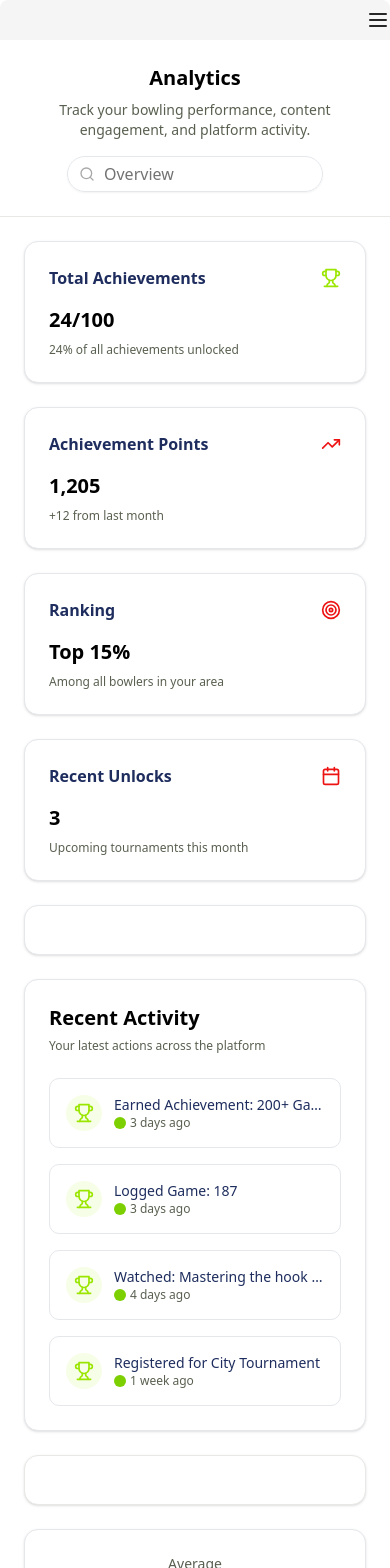
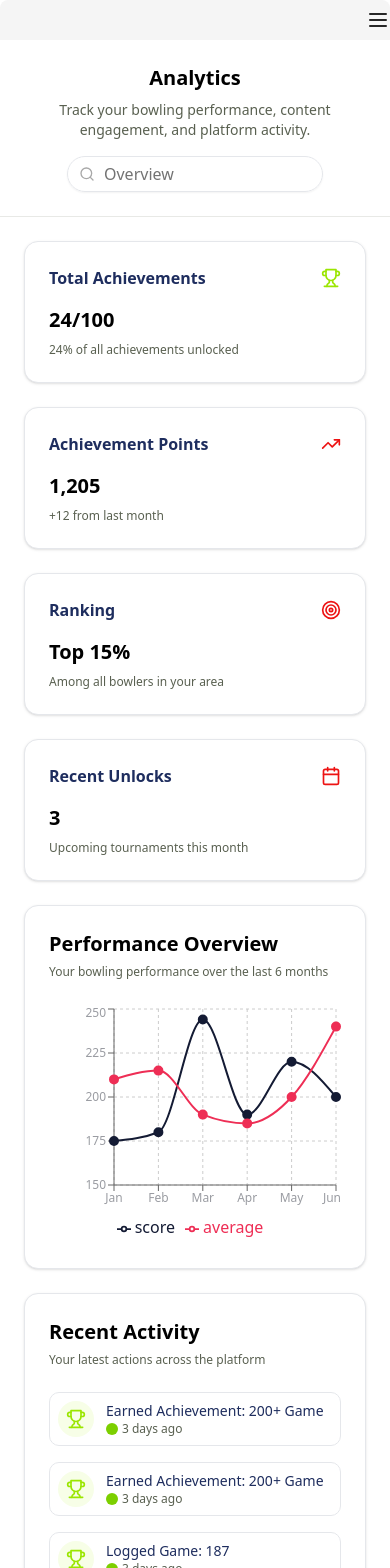
Before and after one commit to rahul3507/Bowler-website, a React (Vite) app: page /dashboard/analytics in a window 390 px wide. Shown: the top 1568 px of the page. Built offline with nearby package versions, Linux system fonts and the light colour scheme.

Commit message:
feat: add recharts library and implement performance overview and recent activity charts in Analytics component

```diff
--- a/package.json
+++ b/package.json
@@ -30,6 +30,7 @@
     "react-hot-toast": "^2.5.2",
     "react-icons": "^5.5.0",
     "react-router-dom": "^7.6.1",
+    "recharts": "^2.15.3",
     "shadcn-ui": "^0.9.5",
     "sonner": "^2.0.4",
     "sort-by": "^0.0.2",
--- a/src/Pages/Analytics/Analytics.jsx
+++ b/src/Pages/Analytics/Analytics.jsx
@@ -4,14 +4,14 @@ import { Card, CardContent, CardHeader, CardTitle } from "@/components/ui/card"
 import { Input } from "@/components/ui/input"
 
 import {  Trophy, Calendar, Search, TrendingUp, Target } from "lucide-react"
-// import { LineChart, Line, XAxis, YAxis, ResponsiveContainer, BarChart, Bar } from "recharts"
+ import { LineChart, Line, XAxis, YAxis, ResponsiveContainer, BarChart, Bar, Tooltip, Legend, CartesianGrid } from "recharts"
 
 const performanceData = [
   { month: "Jan", score: 175, average: 210 },
   { month: "Feb", score: 180, average: 215 },
-  { month: "Mar", score: 185, average: 220 },
-  { month: "Apr", score: 190, average: 225 },
-  { month: "May", score: 195, average: 230 },
+  { month: "Mar", score: 244, average: 190 },
+  { month: "Apr", score: 190, average: 185 },
+  { month: "May", score: 220, average: 200 },
   { month: "Jun", score: 200, average: 240 },
 ]
 
@@ -52,6 +52,12 @@ const AchievementsData =[
 ]
 
 const recentActivities = [
+  {
+    type: "achievement",
+    title: "Earned Achievement: 200+ Game",
+    time: "3 days ago",
+    icon: <Trophy className="w-5 md:w-7 md:h-7  h-5 text-lime-400" />,
+  },
   {
     type: "achievement",
     title: "Earned Achievement: 200+ Game",
@@ -138,29 +144,32 @@ const Analytics = () => {
 
           </div>
 
-          <div className="grid grid-cols-1 lg:grid-cols-3 gap-6">
+          <div className="grid grid-cols-1 lg:grid-cols-3  gap-6">
             {/* Performance Overview */}
             <Card className="lg:col-span-2 border-gray-200">
-              {/* <CardHeader>
-                <CardTitle className="text-[#141b34]">Performance Overview</CardTitle>
-                <p className="text-sm text-[#707669]">Your bowling performance over the last 6 months</p>
+              <CardHeader>
+                <CardTitle className="text-primary-heading text-xl md:text-2xl">Performance Overview</CardTitle>
+                <p className="text-xs md:text-sm text-secondary">Your bowling performance over the last 6 months</p>
               </CardHeader>
               <CardContent>
-                <div className="h-80">
+                <div className="h-60 md:h-80 lg:h-96 xl:h-[470px] ">
                   <ResponsiveContainer width="100%" height="100%">
                     <LineChart data={performanceData}>
+                      <CartesianGrid strokeDasharray="3 3" />
                       <XAxis
                         dataKey="month"
-                        axisLine={false}
-                        tickLine={false}
+                        axisLine={true}
+                        tickLine={true}
                         tick={{ fill: "#9a9ca2", fontSize: 12 }}
                       />
                       <YAxis
-                        axisLine={false}
-                        tickLine={false}
+                        axisLine={true}
+                        tickLine={true}
                         tick={{ fill: "#9a9ca2", fontSize: 12 }}
                         domain={[150, 250]}
                       />
+                      <Tooltip />
+                      <Legend />
                       <Line
                         type="monotone"
                         dataKey="score"
@@ -178,19 +187,19 @@ const Analytics = () => {
                     </LineChart>
                   </ResponsiveContainer>
                 </div>
-              </CardContent> */}
+              </CardContent>
             </Card>
 
             {/* Recent Activity */}
-            <Card className="border-gray-200">
+            <Card className="border-gray-200 h-full">
               <CardHeader>
                 <CardTitle className="text-primary-heading text-xl md:text-2xl font-semibold md:font-bold ">Recent Activity</CardTitle>
                 <p className="text-xs md:text-sm text-secondary">Your latest actions across the platform</p>
               </CardHeader>
               <CardContent>
-                <div className="space-y-4 ">
+                <div className="space-y-4 overflow-y-auto h-70 md:h-96 lg:h-96 xl:h-[470px] ">
                   {recentActivities.map((activity, index) => (
-                    <div key={index} className="flex items-start p-4 border rounded-lg border-gray-200 justify-baseline space-x-3 cursor-pointer hover:shadow-md transition-shadow duration-200">
+                    <div key={index} className="flex items-start p-2 md:p-4 border rounded-lg border-gray-200 justify-baseline space-x-3 cursor-pointer hover:shadow-md transition-shadow duration-200">
                       <div className="w-9 md:w-12 md:h-12 h-9  bg-lime-50 rounded-full flex items-center justify-center flex-shrink-0">
                         {activity.icon}
                       </div>
@@ -210,11 +219,11 @@ const Analytics = () => {
 
           {/* Game Scores Chart */}
           <Card className="border-[#e8e9e6]">
-            {/* <CardHeader>
+            <CardHeader>
               <CardTitle className="text-[#141b34]">Your game scores over your last 10 games</CardTitle>
             </CardHeader>
             <CardContent>
-              <div className="h-80">
+              <div className="h-80 w-full">
                 <ResponsiveContainer width="100%" height="100%">
                   <BarChart data={gameScores}>
                     <XAxis dataKey="game" axisLine={false} tickLine={false} tick={{ fill: "#9a9ca2", fontSize: 12 }} />
@@ -224,11 +233,11 @@ const Analytics = () => {
                       tick={{ fill: "#9a9ca2", fontSize: 12 }}
                       domain={[150, 250]}
                     />
-                    <Bar dataKey="score" fill="#1e2d5e" radius={[4, 4, 0, 0]} />
+                    <Bar dataKey="score"  fill="#1e2d5e" radius={[4, 4, 0, 0]} />
                   </BarChart>
                 </ResponsiveContainer>
               </div>
-            </CardContent> */}
+            </CardContent>
           </Card>
 
           {/* Bottom Stats */}
```
Also changed, not shown: 1 other file (tests, documents, lock files or other folders).
